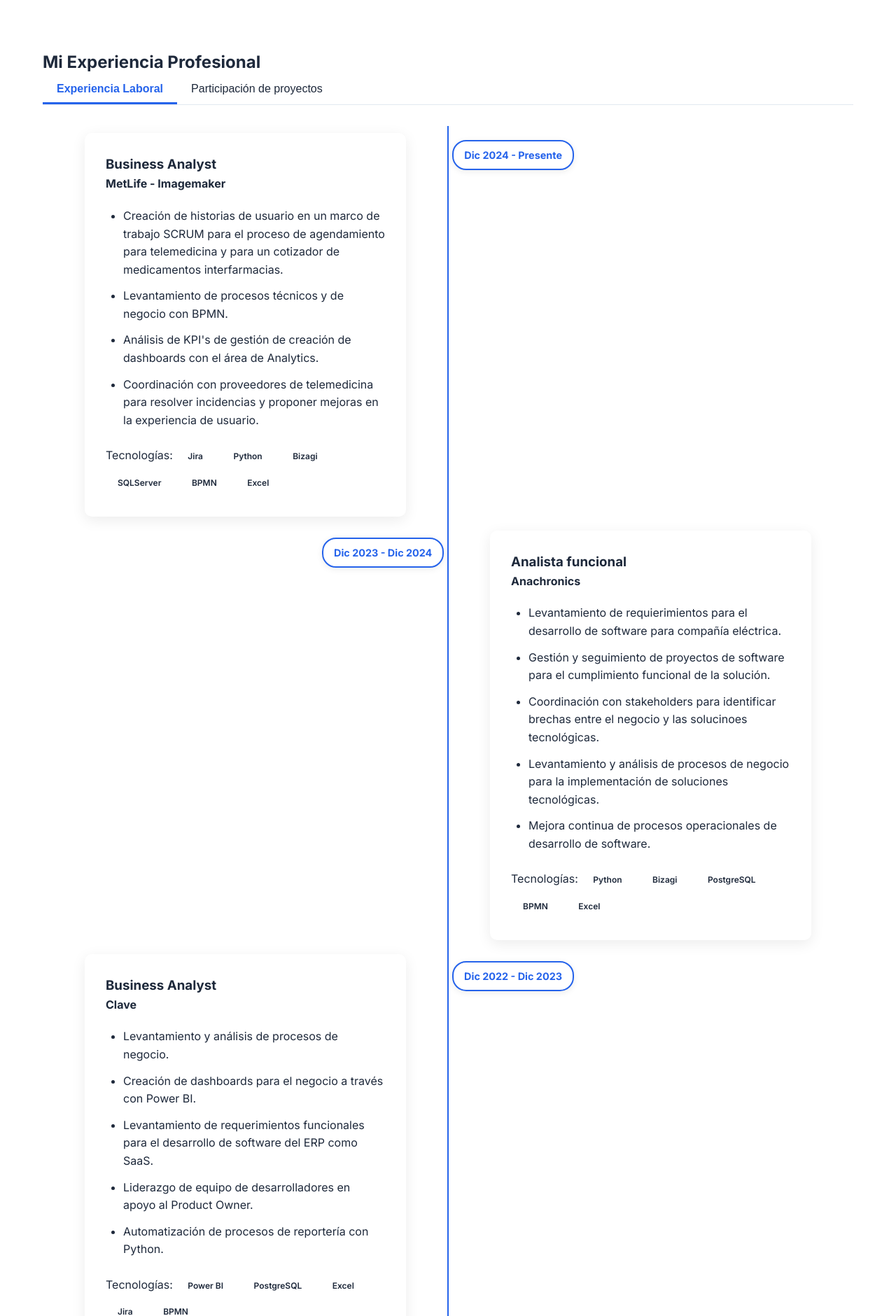
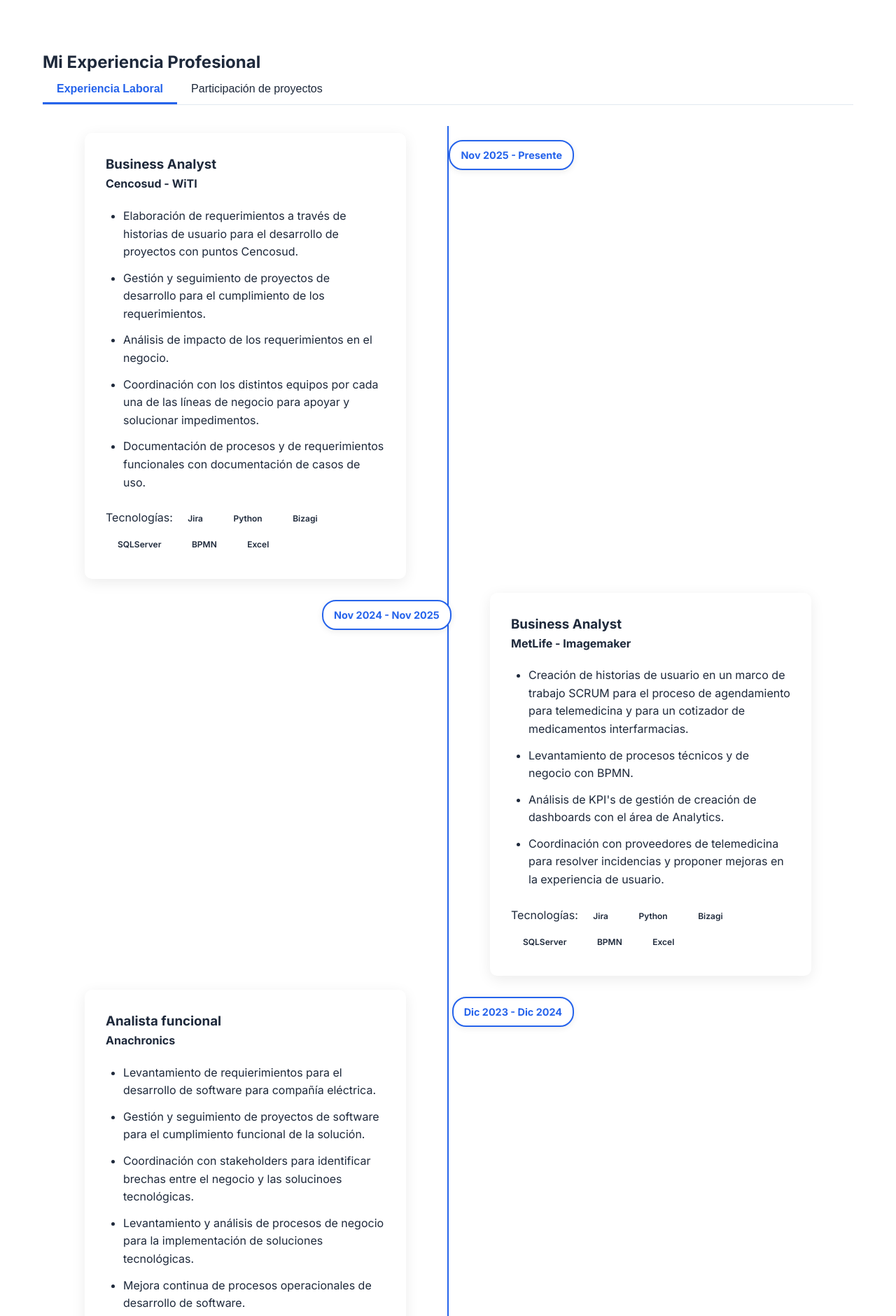
Before and after one commit to acortes28/acortes_cl, a Django app: page /experience/ in a window 1280 px wide. Shown: the part 151-2031 px from the top of the page at 70% size. Run offline with Django 5.2, Linux system fonts and the light colour scheme.

Commit message:
Actualizacion curriculum

```diff
--- a/app/templates/experience.html
+++ b/app/templates/experience.html
@@ -15,8 +15,33 @@
 
         <div class="tab-content active" id="work">
             <div class="timeline">
+
                 <div class="timeline-item">
-                    <div class="timeline-date">Dic 2024 - Presente</div>
+                    <div class="timeline-date">Nov 2025 - Presente</div>
+                    <div class="timeline-content">
+                        <h3>Business Analyst</h3>
+                        <h4>Cencosud - WiTI</h4>
+                        <ul class="responsibilities">
+                            <li>Elaboración de requerimientos a través de historias de usuario para el desarrollo de proyectos con puntos Cencosud.</li>
+                            <li>Gestión y seguimiento de proyectos de desarrollo para el cumplimiento de los requerimientos.</li>
+                            <li>Análisis de impacto de los requerimientos en el negocio.</li>
+                            <li>Coordinación con los distintos equipos por cada una de las líneas de negocio para apoyar y solucionar impedimentos.</li>
+                            <li>Documentación de procesos y de requerimientos funcionales con documentación de casos de uso.</li>
+                        </ul>
+                        <div class="technologies">
+                            <span>Tecnologías:</span>
+                            <span class="tech-tag">Jira</span>
+                            <span class="tech-tag">Python</span>
+                            <span class="tech-tag">Bizagi</span>
+                            <span class="tech-tag">SQLServer</span>
+                            <span class="tech-tag">BPMN</span>
+                            <span class="tech-tag">Excel</span>
+                        </div>
+                    </div>
+                </div>
+
+                <div class="timeline-item">
+                    <div class="timeline-date">Nov 2024 - Nov 2025</div>
                     <div class="timeline-content">
                         <h3>Business Analyst</h3>
                         <h4>MetLife - Imagemaker</h4>
```
Also changed, not shown: app/templates/personal_projects.html (+15 -5 lines), README.md (added), 1 other file.
